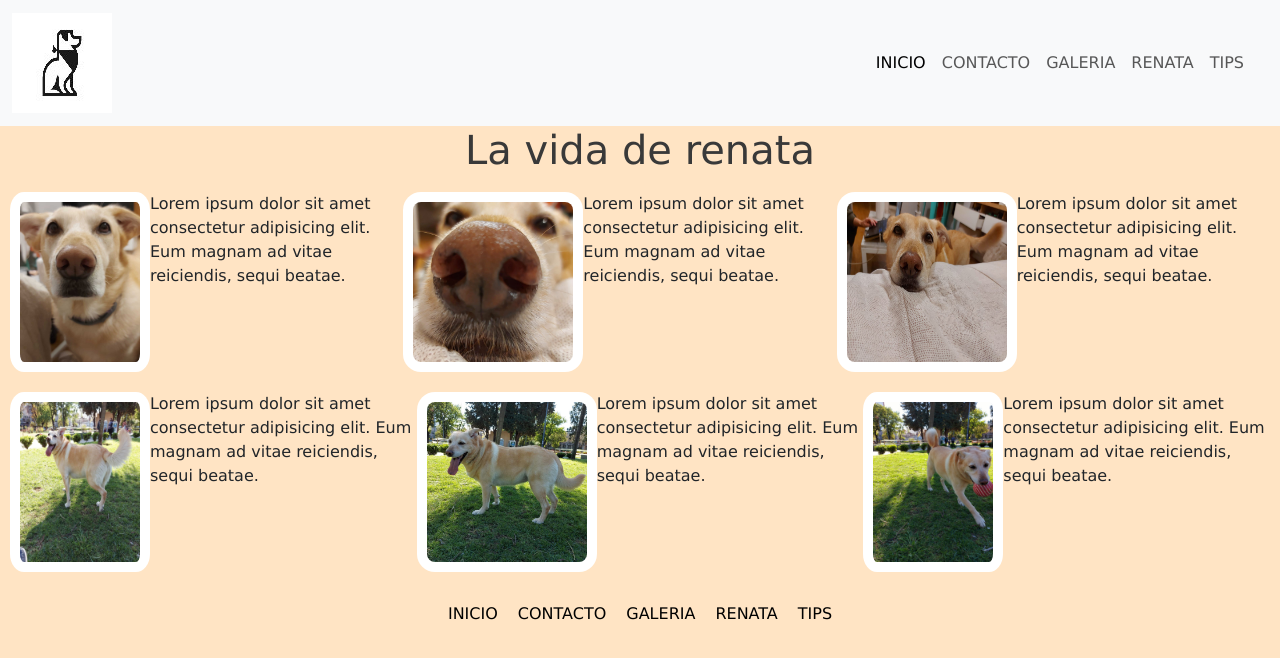
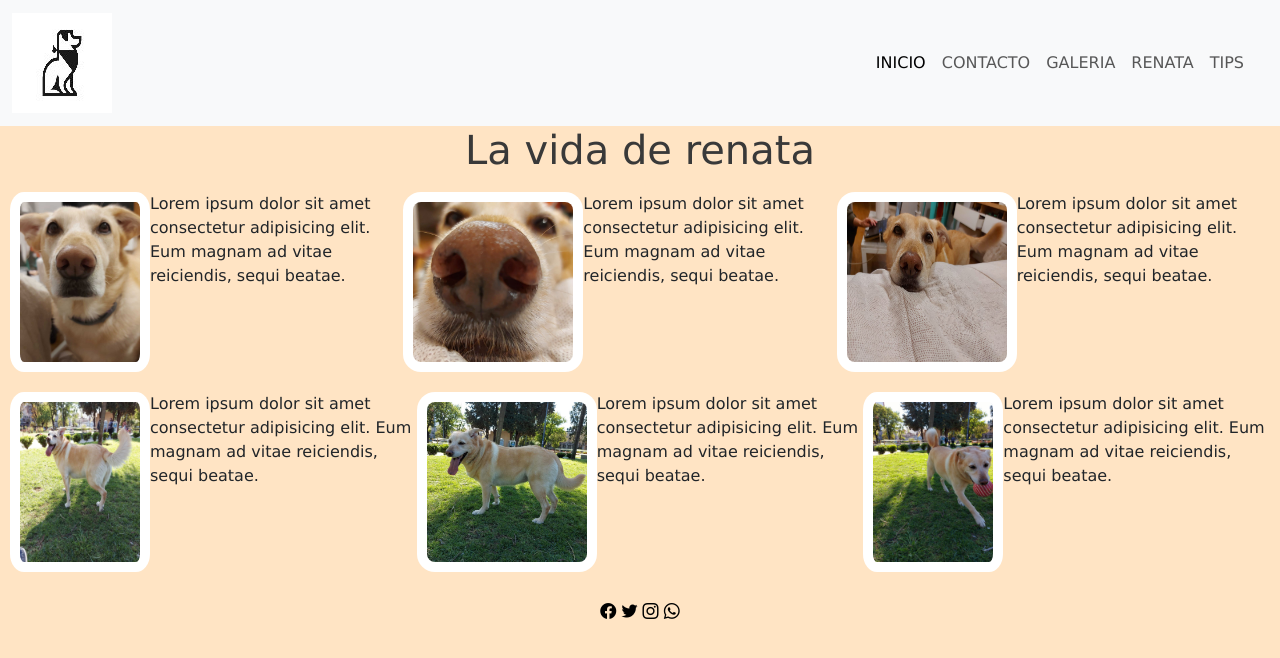
Before and after one commit to FedericoMoises93/pre-entrega2moises, a website: page paginas/renata.html in a window 1280 px wide. Drawn offline with nearby package versions, Linux system fonts and the light colour scheme.

Commit message:
pre-entrega2moises

```diff
--- a/paginas/renata.html
+++ b/paginas/renata.html
@@ -6,6 +6,7 @@
     <meta name="viewport" content="width=device-width, initial-scale=1.0">
     <link rel="shortcut icon" href="../img/logo _flavicon.jpg" type="image/x-icon">
     <link href="https://cdn.jsdelivr.net/npm/bootstrap@5.3.0-alpha3/dist/css/bootstrap.min.css" rel="stylesheet" integrity="sha384-KK94CHFLLe+nY2dmCWGMq91rCGa5gtU4mk92HdvYe+M/SXH301p5ILy+dN9+nJOZ" crossorigin="anonymous">
+    <link rel='stylesheet' href='https://cdn-uicons.flaticon.com/uicons-brands/css/uicons-brands.css'>
     <link rel="stylesheet" href="../css/style.css">
     <title>renata</title>
 </head>
@@ -29,21 +30,16 @@
                 <li class="nav-item">
                   <a class="nav-link text-uppercase" href="./contacto.html">contacto</a>
                 </li>
-
                 <li class="nav-item">
                     <a class="nav-link text-uppercase" href="./galeria.html">galeria</a>
                   </li>
-
                   <li class="nav-item">
                     <a class="nav-link text-uppercase" href="./renata.html">renata</a>
                   </li>
-
-
                   <li class="nav-item">
                     <a class="nav-link text-uppercase" href="./tips.html">tips</a>
                   </li>
                </header>
-
                 <main>
                   <h1>La vida de renata</h1>
                     <section class="renata_renata">
@@ -54,7 +50,6 @@
                      <img src="../img/preentrega4.jpg" alt="queriendo subir a la cama">
                     <p>Lorem ipsum dolor sit amet consectetur adipisicing elit. Eum magnam ad vitae reiciendis, sequi beatae.</p>
                   </section>
-
       <section class="renata_renata2">
         <img src="../img/m_renata18.jpg" alt=" de paseo">
         <p>Lorem ipsum dolor sit amet consectetur adipisicing elit. Eum magnam ad vitae reiciendis, sequi beatae.</p>
@@ -62,34 +57,16 @@
         <p>Lorem ipsum dolor sit amet consectetur adipisicing elit. Eum magnam ad vitae reiciendis, sequi beatae.</p>
         <img src="../img/renata15.jpg" alt="trayendo la pelota">
         <p>Lorem ipsum dolor sit amet consectetur adipisicing elit. Eum magnam ad vitae reiciendis, sequi beatae.</p>
-
       </section>
-
-
-
-
     </main>
-    <footer><ul>
-        <li>
-            <a href="../index.html"> INICIO</a>
-        </li>
-
-        <li>
-            <a href="./contacto.html"> CONTACTO</a>
-        </li>
-
-        <li>
-            <a href="./galeria.html">GALERIA</a>
-        </li>
-
-        <li>
-        <a href="./renata.html">RENATA</a>
-        </li>
-
-        <li>
-            <a href="./tips.html">TIPS</a>
-        </li>
-
-    </ul><script src="https://cdn.jsdelivr.net/npm/bootstrap@5.3.0-alpha3/dist/js/bootstrap.bundle.min.js" integrity="sha384-ENjdO4Dr2bkBIFxQpeoTz1HIcje39Wm4jDKdf19U8gI4ddQ3GYNS7NTKfAdVQSZe" crossorigin="anonymous"></script></footer>
+    <footer>
+      <div>
+        <a href="https://www.facebook.com/" ><i class="fi fi-brands-facebook"></i></a>
+        <a href="https://twitter.com/?lang=es"><i class="fi fi-brands-twitter"></i></a>
+        <a href="https://www.instagram.com/"><i class="fi fi-brands-instagram"></i></a>
+        <a href="https://www.whatsapp.com/?lang=es"><i class="fi fi-brands-whatsapp"></i></a>
+      </div>
+    </footer>
+    <script src="https://cdn.jsdelivr.net/npm/bootstrap@5.3.0-alpha3/dist/js/bootstrap.bundle.min.js" integrity="sha384-ENjdO4Dr2bkBIFxQpeoTz1HIcje39Wm4jDKdf19U8gI4ddQ3GYNS7NTKfAdVQSZe" crossorigin="anonymous"></script></footer>
 </body>
 </html>
--- a/scss/components/_footer.scss
+++ b/scss/components/_footer.scss
@@ -2,25 +2,5 @@ footer {
     display: flex;
     justify-content: center;
     background-color: $main-color;
-    padding: 20px;
-
-
-    ul{
-        list-style: none;
-    list-style-type: none;
-    display: flex;
-    justify-content: center;
-    margin: 0;
-    padding: 0;
-    text-decoration: none;
-    }
-
-    li{
-      margin: 0 10px;
-    }
-
-    a{
-      text-decoration: none;
-      color:$footer_a;
-    }
+    padding: 30px;
   }
```
Also changed, not shown: index.html (+10 -54 lines), paginas/contacto.html (+7 -39 lines), paginas/galeria.html (+7 -30 lines), paginas/tips.html (+7 -33 lines), img/instagram.png (deleted), img/m_facebook.png (added), img/m_instagram.png (added), img/m_twitter-sign.png (added), style.css (added), 1 other file. Lines whose indentation alone changed are shown as unchanged.
